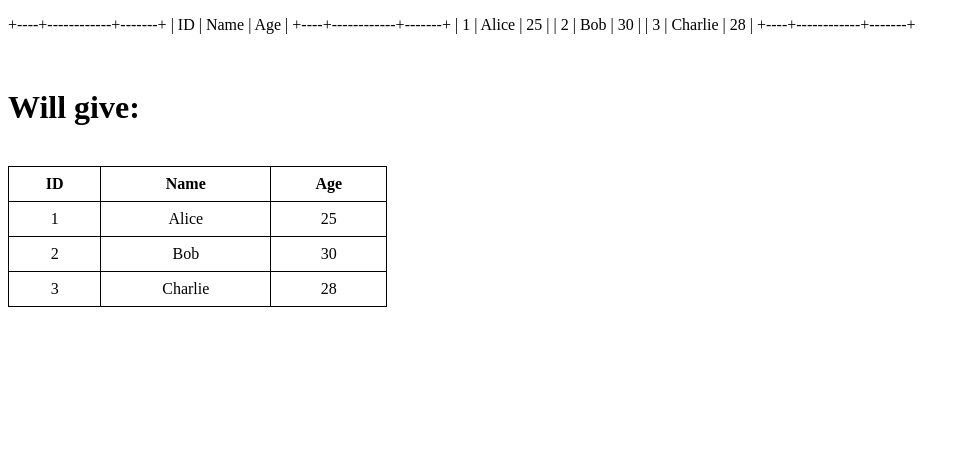
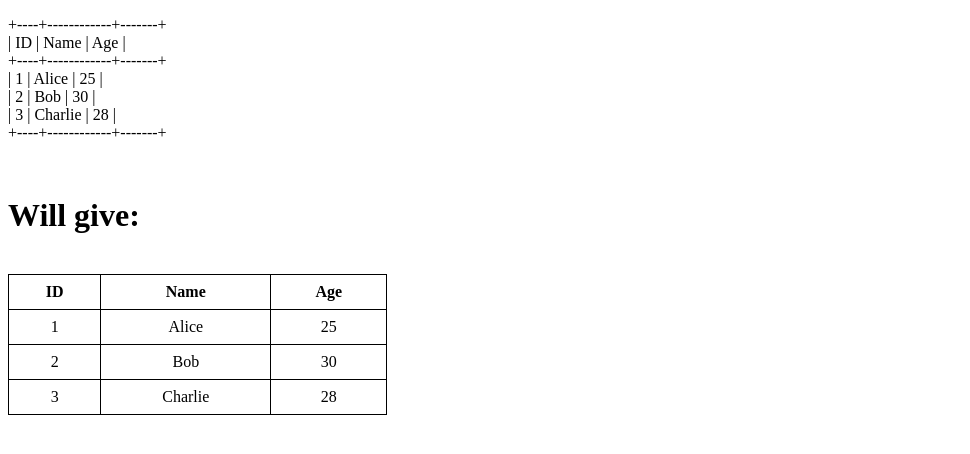
Before and after one commit to electrocard/ascii-sheet-js, a plain HTML site: page index.html in a window 1280 px wide. Shown: the whole page, without its empty margins (0-970 px from the left). Drawn offline with Linux system fonts and the light colour scheme.

Commit message:
Update index.html

```diff
--- a/index.html
+++ b/index.html
@@ -29,13 +29,13 @@
 <body>
 
 <p>
-    +----+------------+-------+
-    | ID | Name        | Age   |
-    +----+------------+-------+
-    | 1  | Alice      | 25    |
-    | 2  | Bob        | 30    |
-    | 3  | Charlie    | 28    |
-    +----+------------+-------+
+    +----+------------+-------+<br>
+    | ID | Name        | Age   |<br>
+    +----+------------+-------+<br>
+    | 1  | Alice      | 25    |<br>
+    | 2  | Bob        | 30    |<br>
+    | 3  | Charlie    | 28    |<br>
+    +----+------------+-------+<br>
 </p>
 <br>
 <h1>Will give:</h1>
```
